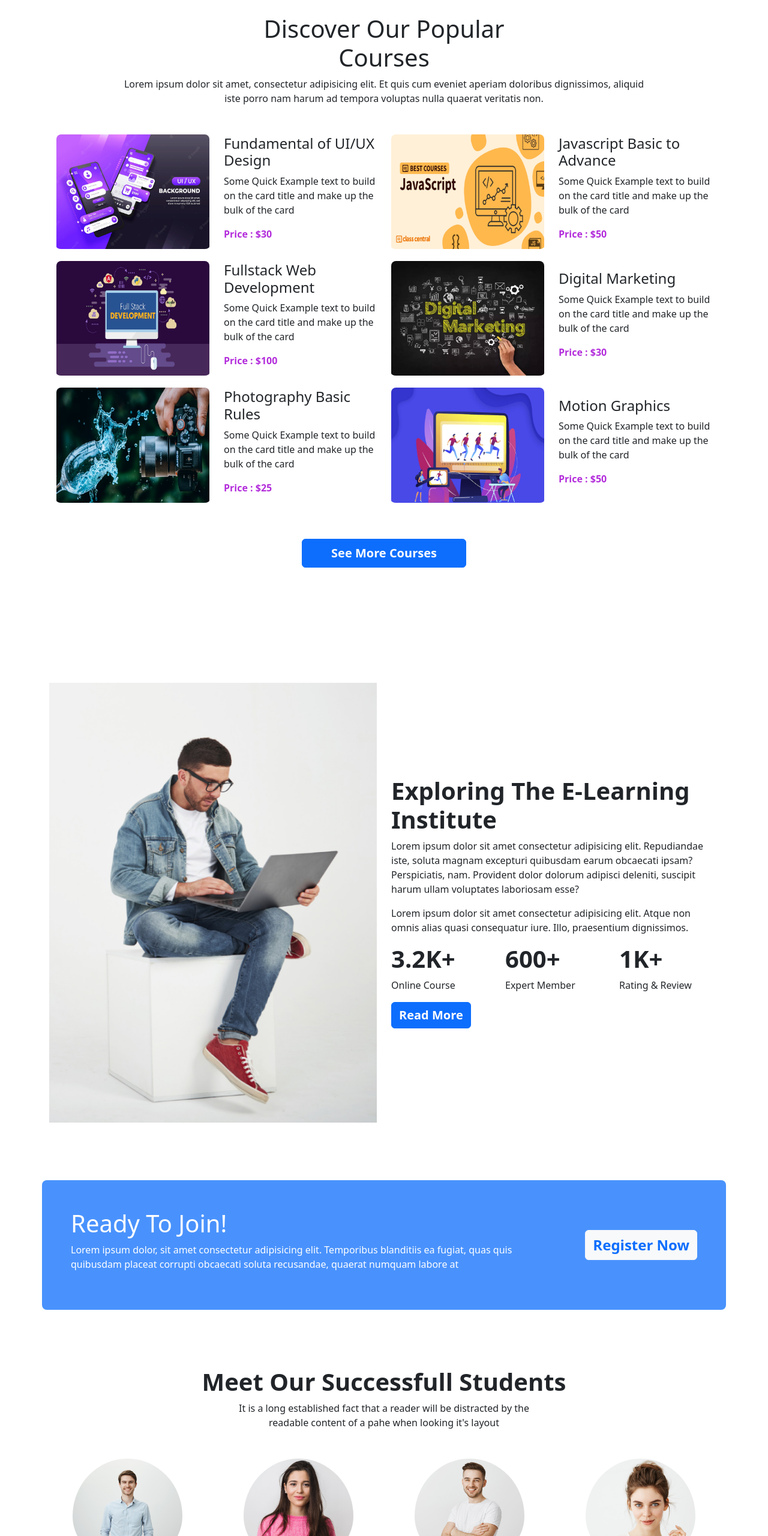
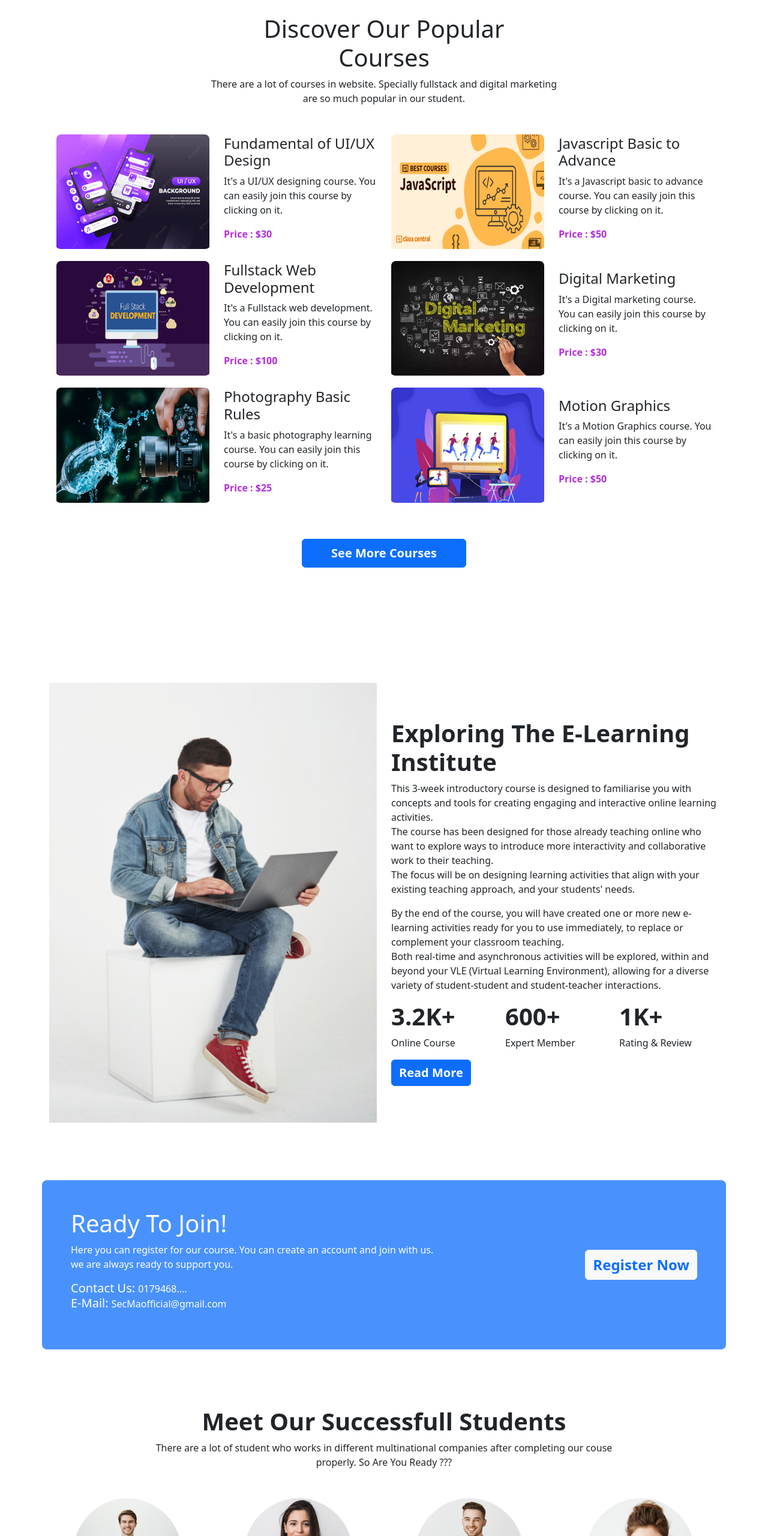
Before and after one commit to Mashud05052001/Milestone-3-Final-Project, a plain HTML site: page index.html in a window 1280 px wide. Shown: the part 800-3360 px from the top of the page at 60% size. Drawn offline with nearby package versions, Linux system fonts and the light colour scheme.

Commit message:
loremipsu removed

```diff
--- a/index.html
+++ b/index.html
@@ -151,9 +151,8 @@
         <section class="container  mt-5 mb-5 pb-5" id="our-courses">
             <div class="mb-5 text-center">
                 <h1>Discover Our Popular <br> Courses</h1>
-                <p class="w-100 mx-auto">Lorem ipsum dolor sit amet, consectetur adipisicing elit. Et quis cum eveniet
-                    aperiam doloribus
-                    dignissimos, aliquid <br> iste porro nam harum ad tempora voluptas nulla quaerat veritatis non.</p>
+                <p class="w-100 mx-auto">There are a lot of courses in website. Specially fullstack and digital
+                    marketing<br> are so much popular in our student.</p>
             </div>
             <div class="pb-5 mb-5">
                 <div class="row mx-auto gy-3 pb-5">
@@ -164,8 +163,7 @@
                             </div>
                             <div class="col-10 col-sm-6 d-flex justify-content-center flex-column">
                                 <h4>Fundamental of UI/UX Design</h3>
-                                    <p>Some Quick Example text to build on the card title and make up the bulk of the
-                                        card
+                                    <p>It's a UI/UX designing course. You can easily join this course by clicking on it.
                                     </p>
                                     <p class="fw-bold common-color">Price : $30</p>
                             </div>
@@ -178,8 +176,8 @@
                             </div>
                             <div class="col-10 col-sm-6 d-flex justify-content-center flex-column">
                                 <h4>Javascript Basic to Advance</h3>
-                                    <p>Some Quick Example text to build on the card title and make up the bulk of the
-                                        card
+                                    <p>It's a Javascript basic to advance course. You can easily join this course by
+                                        clicking on it.
                                     </p>
                                     <p class="fw-bold common-color">Price : $50</p>
                             </div>
@@ -192,8 +190,8 @@
                             </div>
                             <div class="col-10 col-sm-6 d-flex justify-content-center flex-column">
                                 <h4>Fullstack Web Development</h3>
-                                    <p>Some Quick Example text to build on the card title and make up the bulk of the
-                                        card
+                                    <p>It's a Fullstack web development. You can easily join this course by clicking on
+                                        it.
                                     </p>
                                     <p class="fw-bold common-color">Price : $100</p>
                             </div>
@@ -206,8 +204,8 @@
                             </div>
                             <div class="col-10 col-sm-6 d-flex justify-content-center flex-column">
                                 <h4>Digital Marketing</h3>
-                                    <p>Some Quick Example text to build on the card title and make up the bulk of the
-                                        card
+                                    <p>It's a Digital marketing course. You can easily join this course by clicking on
+                                        it.
                                     </p>
                                     <p class="fw-bold common-color">Price : $30</p>
                             </div>
@@ -220,8 +218,8 @@
                             </div>
                             <div class="col-10 col-sm-6 d-flex justify-content-center flex-column">
                                 <h4>Photography Basic Rules</h3>
-                                    <p>Some Quick Example text to build on the card title and make up the bulk of the
-                                        card
+                                    <p>It's a basic photography learning course. You can easily join this course by
+                                        clicking on it.
                                     </p>
                                     <p class="fw-bold common-color">Price : $25</p>
                             </div>
@@ -234,8 +232,7 @@
                             </div>
                             <div class="col-10 col-sm-6 d-flex justify-content-center flex-column">
                                 <h4>Motion Graphics</h3>
-                                    <p>Some Quick Example text to build on the card title and make up the bulk of the
-                                        card
+                                    <p>It's a Motion Graphics course. You can easily join this course by clicking on it.
                                     </p>
                                     <p class="fw-bold common-color">Price : $50</p>
                             </div>
@@ -258,11 +255,20 @@
                 </div>
                 <div class="col-12 col-md-6 d-flex flex-column justify-content-center">
                     <h1 class="fw-bold">Exploring The E-Learning Institute</h1>
-                    <p>Lorem ipsum dolor sit amet consectetur adipisicing elit. Repudiandae iste, soluta magnam
-                        excepturi quibusdam earum obcaecati ipsam? Perspiciatis, nam. Provident dolor dolorum adipisci
-                        deleniti, suscipit harum ullam voluptates laboriosam esse?</p>
-                    <p>Lorem ipsum dolor sit amet consectetur adipisicing elit. Atque non omnis alias quasi consequatur
-                        iure. Illo, praesentium dignissimos.</p>
+                    <p>This 3-week introductory course is designed to familiarise you with concepts and tools for
+                        creating engaging and interactive online learning activities. <br>
+
+                        The course has been designed for those already teaching online who want to explore ways to
+                        introduce more interactivity and collaborative work to their teaching. <br>
+
+                        The focus will be on designing learning activities that align with your existing teaching
+                        approach, and your students' needs.</p>
+                    <p>By the end of the course, you will have created one or more new e-learning activities ready for
+                        you to use immediately, to replace or complement your classroom teaching. <br>
+
+                        Both real-time and asynchronous activities will be explored, within and beyond your VLE (Virtual
+                        Learning Environment), allowing for a diverse variety of student-student and student-teacher
+                        interactions.</p>
                     <div class="row">
                         <div class="col-6 col-md-4">
                             <h1 class="fw-bold">3.2K+</h1>
@@ -289,9 +295,13 @@
             <div class="d-flex justify-content-between aling-items-center text-white flex-column flex-md-row">
                 <div class="w-75">
                     <h1>Ready To Join!</h1>
-                    <p>Lorem ipsum dolor, sit amet consectetur adipisicing elit. Temporibus blanditiis ea fugiat,
-                        quas
-                        quis quibusdam placeat corrupti obcaecati soluta recusandae, quaerat numquam labore at
+                    <p>Here you can register for our course. You can create an account and join with us. <br>
+                        we are always ready to support you. <br>
+                    <h5 class="d-inline">Contact Us: </h5>
+                    <address class="d-inline">0179468....</address> <br>
+                    <h5 class="d-inline">E-Mail: </h5>
+                    <address class="d-inline">SecMaofficial@gmail.com</address>
+
                     </p>
                 </div>
 
@@ -312,9 +322,9 @@
         <section class="container my-5 py-5" id="successful-std">
             <div class="text-center mb-5">
                 <h1 class="fw-bold ">Meet Our Successfull Students</h1>
-                <p>It is a long established fact that a reader will be distracted by the <br>
-                    readable content of a pahe
-                    when looking it's layout</p>
+                <p>There are a lot of student who works in different multinational companies after completing our
+                    couse<br>
+                    properly. So Are You Ready ???</p>
             </div>
             <div class="row text-center">
                 <div class="col-12 col-sm-6 col-lg-3 text-center pb-4">
@@ -357,8 +367,9 @@
         <section class="container mb-5 pb-5" id="student-thought">
             <div class="text-center pb-4">
                 <h1 class="fw-bold ">Some Students Feedback</h1>
-                <p>It is a long established fact that a reader will be distracted by the readable<br>
-                    content of a page when looking at its layout.
+                <p>There are a lot of student who works in different multinational companies after completing our
+                    couse<br>
+                    properly. So Are You Ready ???
                 </p>
             </div>
             <div>
@@ -379,11 +390,10 @@
                             </div>
                             <div class="card-body">
 
-                                <p class="w-100 ">There are many variations of passages of Lorem Ipsum
-                                    available, but
-                                    the majority have suffered alteration in some form, by injected
-                                    humour, or randomised words which don't look even slightly
-                                    believable. If you are going to use a passage of Lorem</p>
+                                <p class="w-100 ">SecMa just rebuild my lifestyle with great time management guidelines.
+                                    It's an amazing part to know where to start and how to continue. Programming hero is
+                                    a complete guideline for this
+                                </p>
                                 <div class="d-flex ">
                                     <div class="me-3 pt-1">
                                         <img src="./edTech-website-main/images/student/student-5.png" class="img-fluid"
@@ -413,11 +423,11 @@
                             </div>
                             <div class="card-body">
 
-                                <p class="w-100 ">There are many variations of passages of Lorem Ipsum
-                                    available, but
-                                    the majority have suffered alteration in some form, by injected
-                                    humour, or randomised words which don't look even slightly
-                                    believable. If you are going to use a passage of Lorem</p>
+                                <p class="w-100 ">
+                                    Your course material and teaching method are super easy to understand. After
+                                    completing the course I have followed your interaction and finally get a job.
+                                    It's an amazing part to know where to start and how to continue. Programming hero is
+                                    a complete guideline for this</p>
                                 <div class="d-flex  ">
                                     <div class="me-3 pt-1">
                                         <img src="./edTech-website-main/images/student/student-6.png" class="img-fluid"
```
